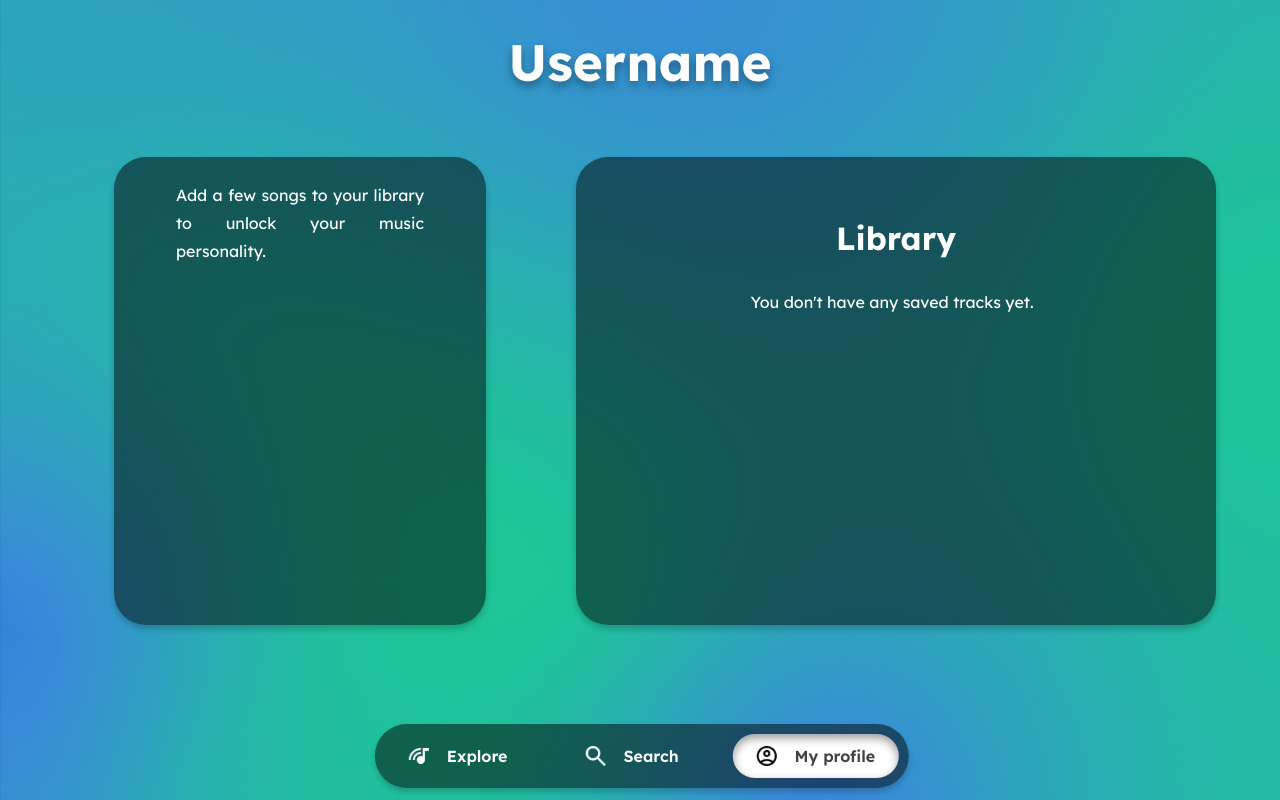
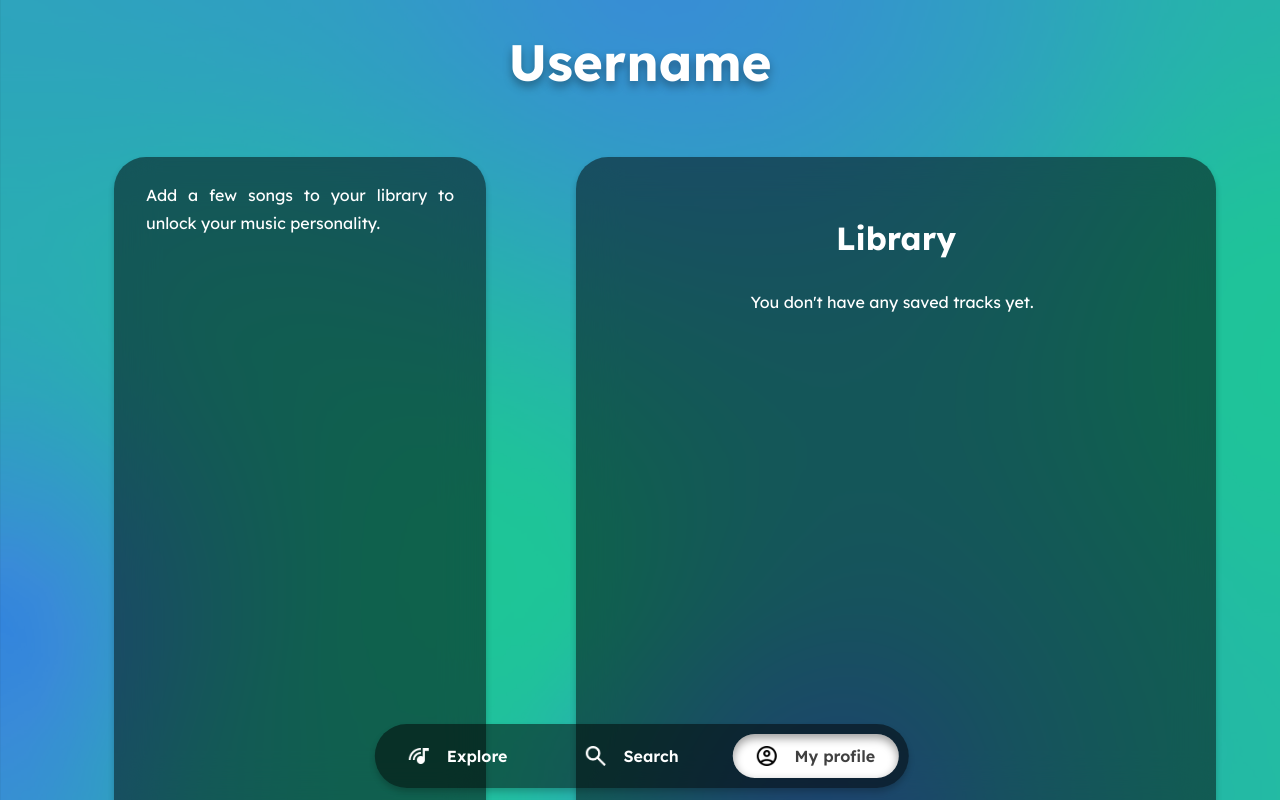
Before and after one commit to memoud0/bytegoblins, a React (Vite) app in the folder frontend/: page /profile in a window 1280 px wide. Built offline with nearby package versions, Linux system fonts and the light colour scheme.

Commit message:
library fix

```diff
--- a/frontend/src/index.css
+++ b/frontend/src/index.css
@@ -278,7 +278,7 @@ h1 {
   text-align: center;
   margin: 0px;
   min-width: 50%;
-  overflow-y: scroll;
+  overflow-y: hidden;
 }
 
 .menu {
@@ -610,7 +610,7 @@ h1 {
 .personality-text {
   font-family: "Lexend", sans-serif;
   font-size: 16px;
-  padding: 30px;
+  padding: px;
   padding-top: 0;
   color: #fff;
   text-align: justify;
@@ -634,7 +634,7 @@ h1 {
 }
 
 .library-row {
-  width: 90%;
+  width: 100%;
   display: grid;
   grid-template-columns: 60px 1fr 1fr auto;
   align-items: center;
--- a/frontend/src/pages/ProfilePage.tsx
+++ b/frontend/src/pages/ProfilePage.tsx
@@ -11,7 +11,7 @@ import removeIcon from "../assets/remove-icon.png";
 import { useUserId } from "../useUserId";
 
 const API_BASE = "http://127.0.0.1:5000/api";
-const CARD_HEIGHT_PX = 420; // keep both rectangles same height
+const CARD_HEIGHT_PX = 670; // keep both rectangles same height
 
 type PersonalityMetrics = {
   avg_energy: number;
@@ -281,13 +281,13 @@ const handleRemoveFromLibrary = async (trackId: string) => {
                   className="personality-text"
                   style={{
                     marginTop: "16px",
-                    overflowY: "auto",
-                    maxHeight: "320px",
+                    overflowY: "hidden",
+                    maxHeight: "100%",
                     paddingRight: "8px",
                     maxWidth: "540px",       // narrower text column
                     marginLeft: "auto",
                     marginRight: "auto",     // centers the column in the card
-                    textAlign: "left",
+                    textAlign: "justify",
                   }}
                 >
                   {renderLongDescription()}
```
